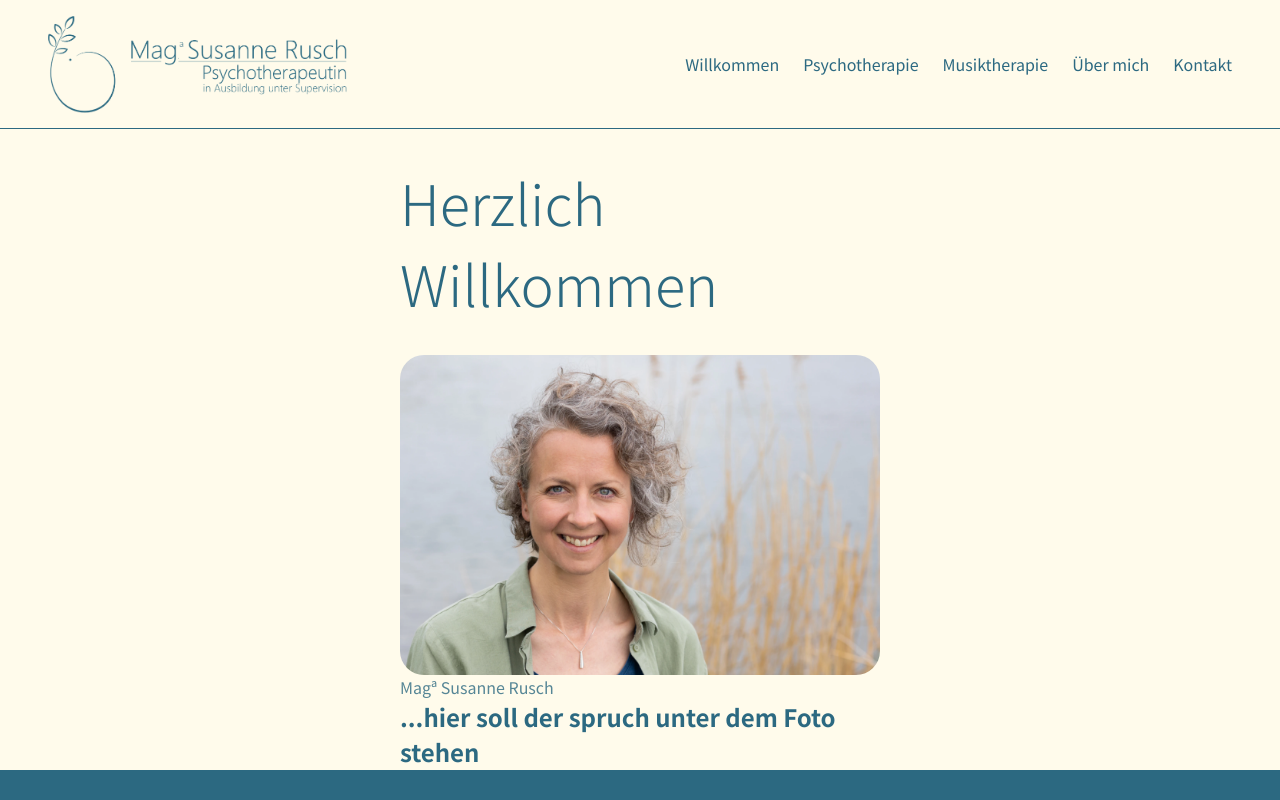
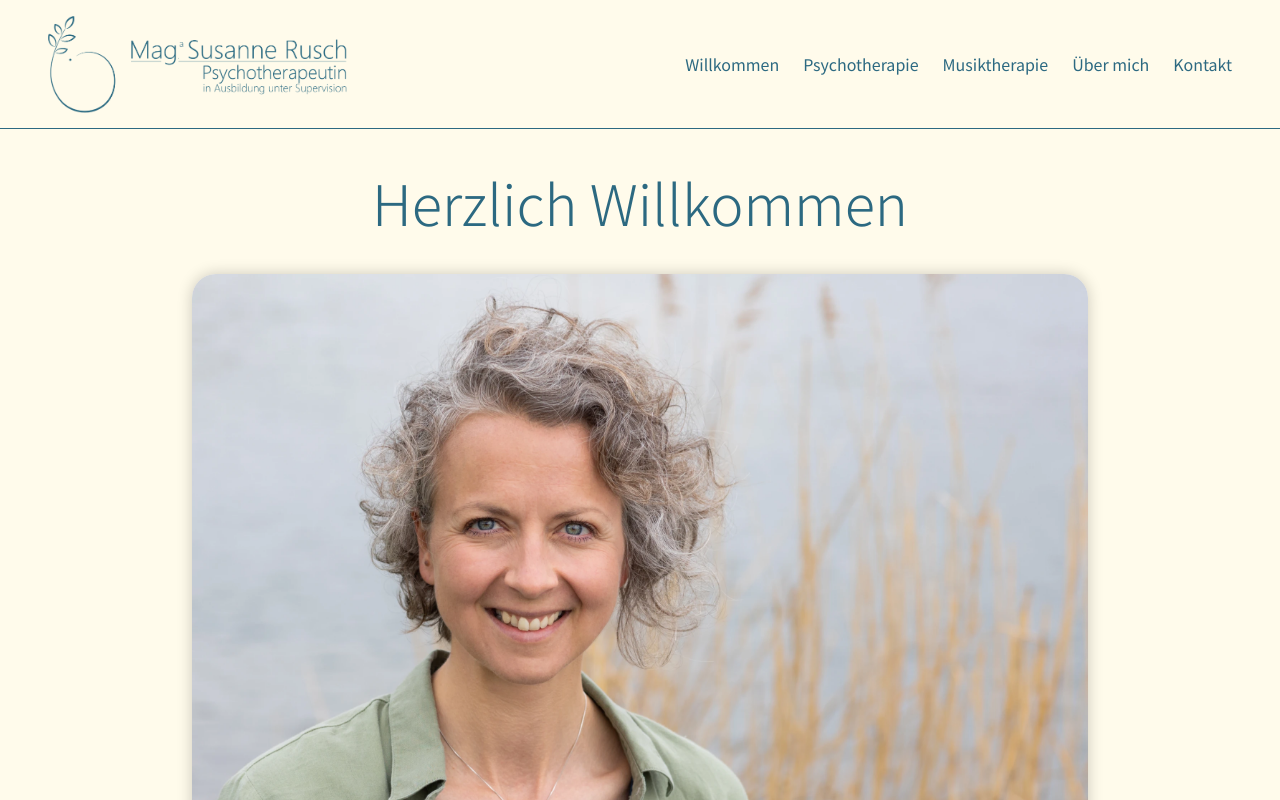
Before and after one commit to 5ebi/susannewebsite, a Next.js app: page / in a window 1280 px wide. Shown: the top 800 px of the page. Built offline with nearby package versions, Linux system fonts and the light colour scheme.

Commit message:
Add image border design

```diff
--- a/app/globals.css
+++ b/app/globals.css
@@ -47,6 +47,7 @@ h1 {
   font-weight: 300;
   padding-bottom: 2rem;
   padding-top: 2rem;
+  z-index: 1;
 }
 
 .photoDescription {
--- a/app/page.module.css
+++ b/app/page.module.css
@@ -5,7 +5,7 @@
   width: 100%;
   max-width: 100%;
   margin-inline: auto;
-  padding-inline: 25rem;
+  padding-inline: 2rem;
 }
 /*
 @media (min-width: 640px) {
@@ -25,12 +25,13 @@
     max-width: 1280px;
   }
 }
+*/
 
-@media (min-width: 1600px) {
+@media (min-width: 960px) {
   .containerMain {
-    max-width: 1440px;
+    max-width: 960px;
   }
-} */
+}
 
 .imageContainer {
   /* border: solid blue 2px; */
@@ -45,4 +46,6 @@
   display: block;
   overflow: hidden;
   border-radius: 1.5rem;
+
+  box-shadow: 0 0px 15px rgba(0, 0, 0, 0.2);
 }
```
